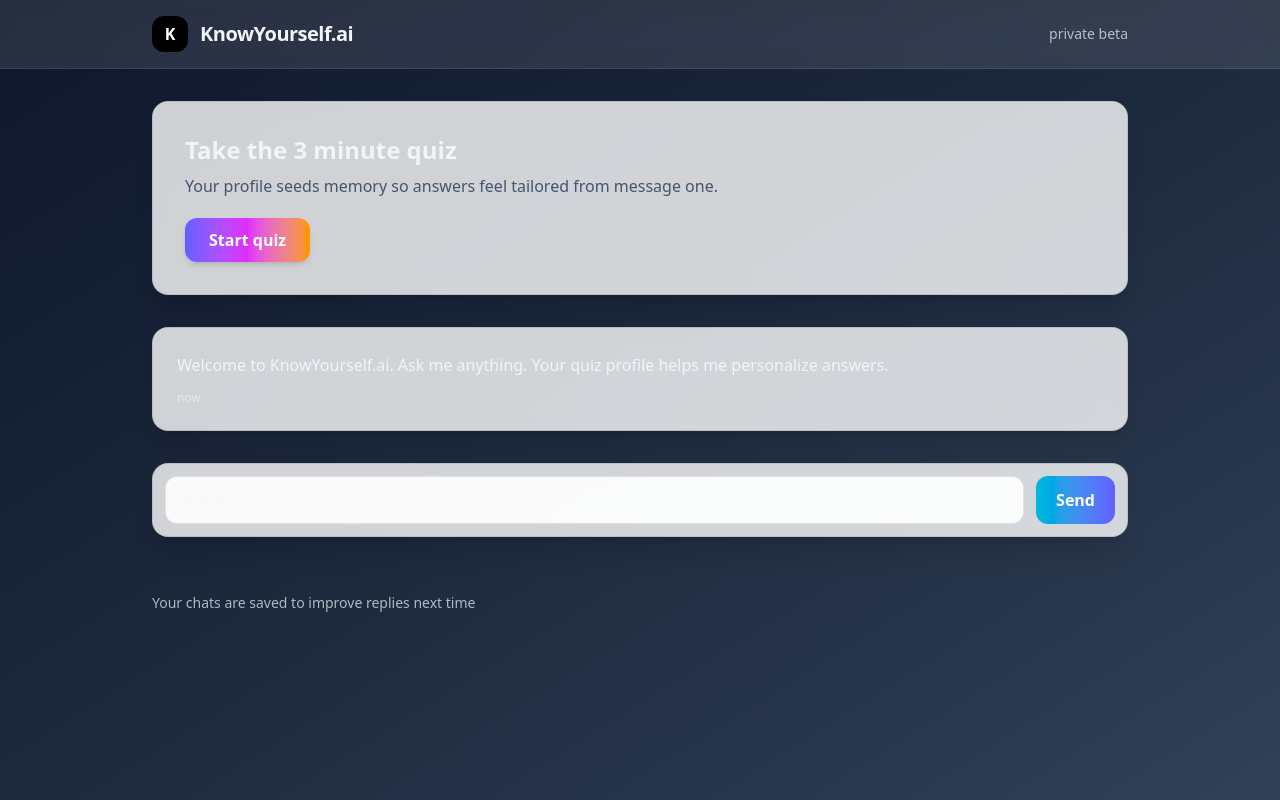
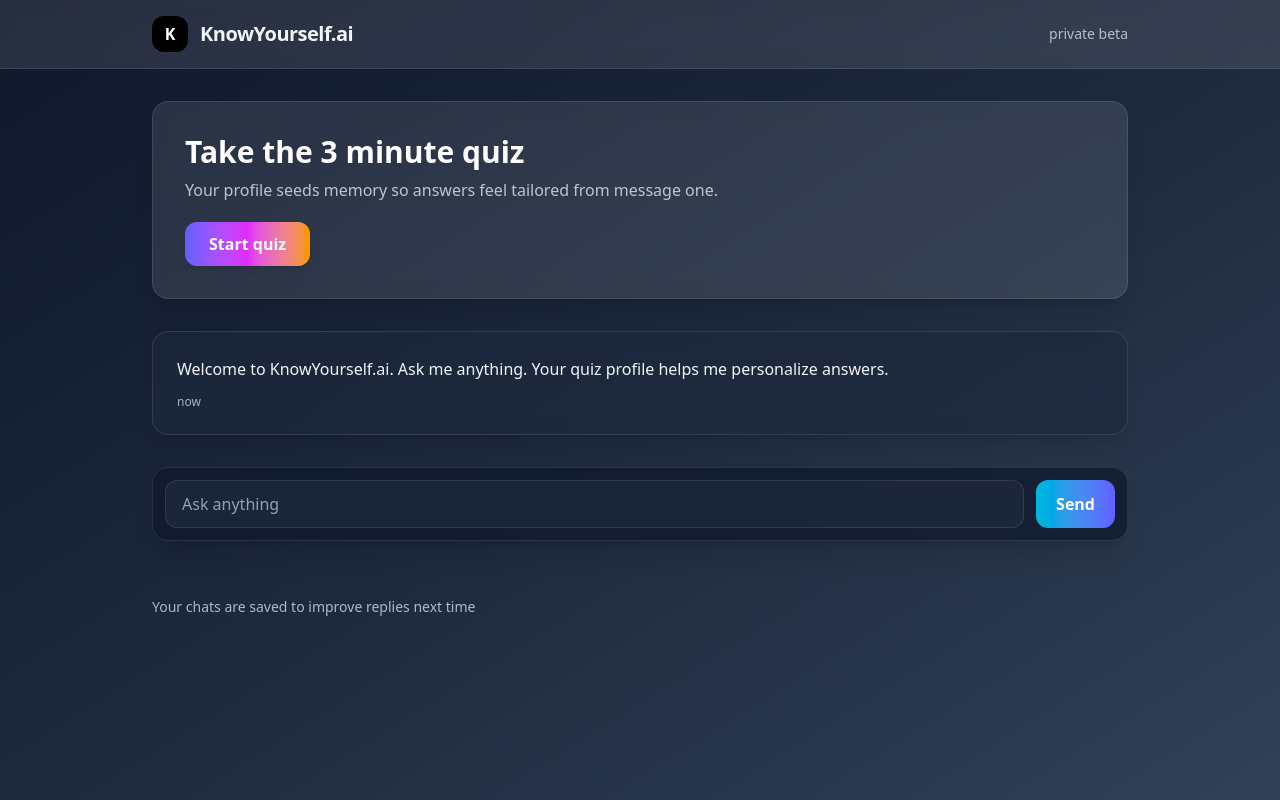
Before and after one commit to JustinSallee/knowyourself.ai, a Next.js app: page / in a window 1280 px wide. Built offline with nearby package versions, Linux system fonts and the light colour scheme.

Commit message:
Dark bubbles + quiz route

```diff
--- a/src/app/page.tsx
+++ b/src/app/page.tsx
@@ -3,10 +3,10 @@
 export default function HomePage() {
   return (
     <div className="space-y-8">
-      {/* Quiz card */}
-      <section className="rounded-2xl border border-black/10 bg-white/80 p-8 shadow-xl backdrop-blur">
-        <h2 className="text-2xl font-semibold">Take the 3 minute quiz</h2>
-        <p className="mt-2 text-slate-600">
+      {/* Quiz card (kept light for contrast against dark page) */}
+      <section className="rounded-2xl border border-white/10 bg-white/10 p-8 shadow-xl backdrop-blur">
+        <h2 className="text-3xl font-semibold text-white">Take the 3 minute quiz</h2>
+        <p className="mt-2 text-slate-200/80">
           Your profile seeds memory so answers feel tailored from message one.
         </p>
         <div className="mt-5">
@@ -20,29 +20,31 @@
         </div>
       </section>
 
-      {/* First assistant bubble */}
-      <section className="rounded-2xl border border-black/10 bg-white/80 p-6 shadow-lg backdrop-blur">
+      {/* Assistant bubble — dark */}
+      <section className="rounded-2xl border border-white/10 bg-slate-800/70 p-6 shadow-lg backdrop-blur text-slate-100">
         <p className="leading-relaxed">
           Welcome to KnowYourself.ai. Ask me anything. Your quiz profile helps me
           personalize answers.
         </p>
-        <div className="mt-3 text-xs opacity-60">now</div>
+        <div className="mt-3 text-xs text-slate-300/80">now</div>
       </section>
 
-      {/* Input bar */}
+      {/* Input bar — dark */}
       <section className="sticky bottom-6">
-        <div className="rounded-2xl border border-black/10 bg-white/80 p-3 shadow-xl backdrop-blur">
+        <div className="rounded-2xl border border-white/10 bg-slate-900/70 p-3 shadow-xl backdrop-blur">
           <form
             className="flex items-center gap-3"
             onSubmit={(e) => {
               e.preventDefault();
-              // TODO hook into your existing send logic
+              // TODO: hook into your existing send logic
               alert('Wire this to your send handler');
             }}
           >
             <input
               placeholder="Ask anything"
-              className="flex-1 h-12 rounded-xl border border-black/10 bg-white/90 px-4 outline-none focus:ring-4 focus:ring-indigo-200"
+              className="flex-1 h-12 rounded-xl border border-white/10 bg-slate-800/80
+                         px-4 text-slate-100 placeholder:text-slate-400 outline-none
+                         focus:ring-4 focus:ring-indigo-500/30"
             />
             <button
               type="submit"
```
